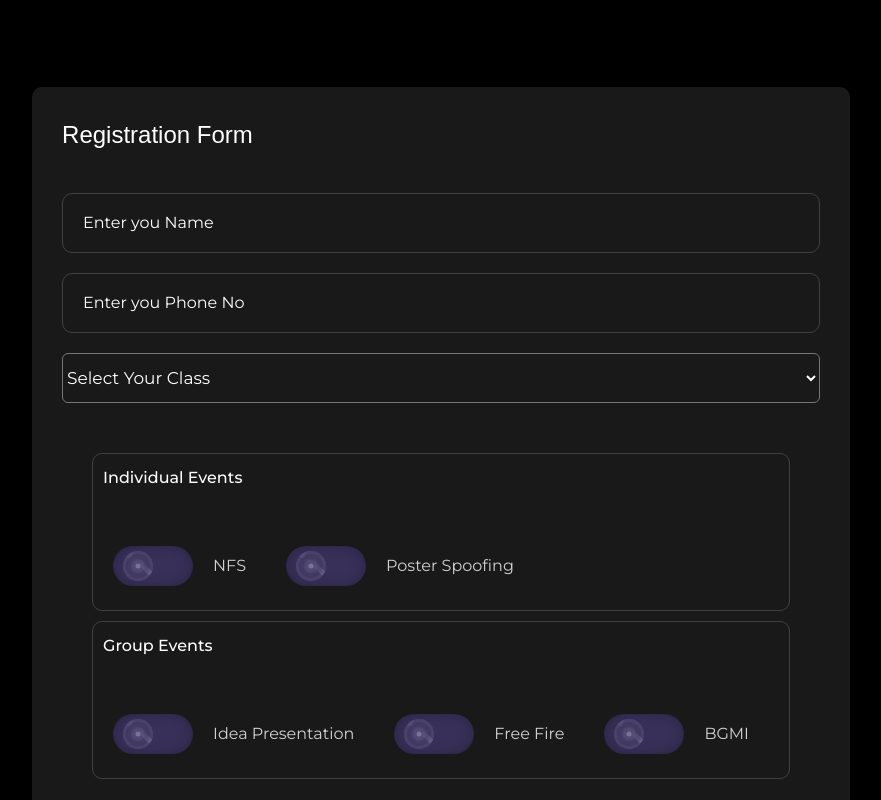
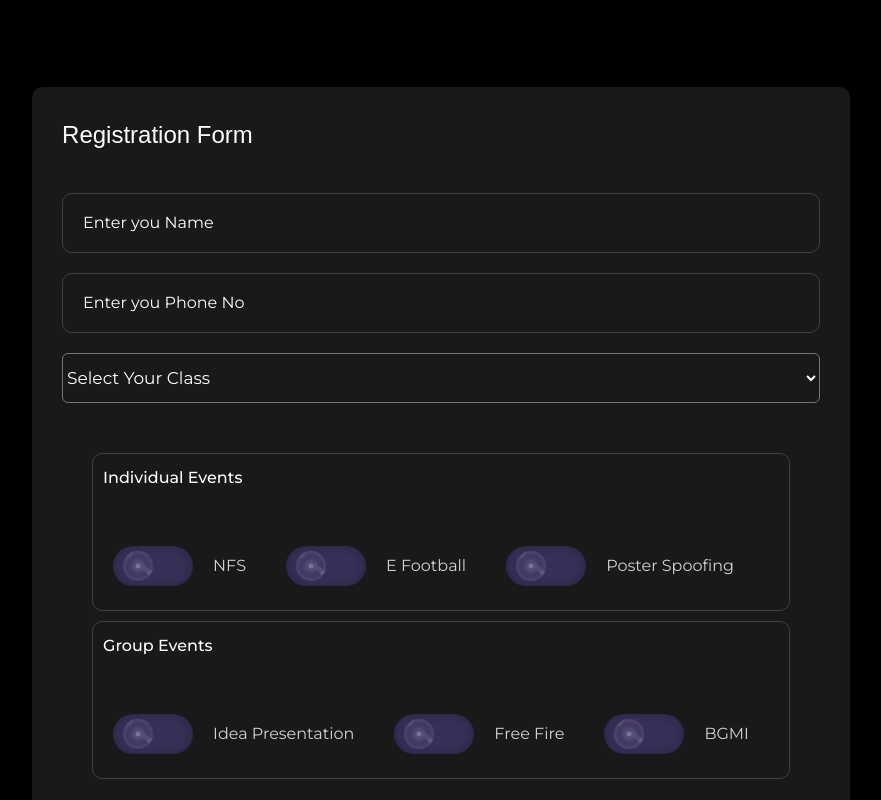
Before and after one commit to ArdenDiago/Hackthon_24, a React (Vite) app: page / in a window 1280 px wide. Shown: the part 2011-2811 px from the top of the page, without its empty margins (199-1080 px from the left). Built offline with nearby package versions, Linux system fonts and the light colour scheme; a web font is replaced by a local one.

Commit message:
added E_Football

```diff
--- a/src/Components/Form/Form.jsx
+++ b/src/Components/Form/Form.jsx
@@ -21,6 +21,7 @@ export default function Form() {
   const [Class_Dept, setDepartment] = useState(0);
   const [Poster_Spoofing, setPosterSpoofing] = useState(false);
   const [NFS, setNFS] = useState(false);
+  const [EFootball, setEFootball] = useState(false);
   const [Idea_Presentation, setIdeaPresentation] = useState(false);
   const [Free_Fire, setFreeFire] = useState(false);
   const [BGMI, setBGMI] = useState(false);
@@ -61,7 +62,10 @@ export default function Form() {
     const eventName = e.target.value;
     if (eventName === "NFS") {
       setNFS(!NFS);
-    } else if (eventName === "PosterSpoofing") {
+    } else if (eventName == "EFootball") {
+      setEFootball(!EFootball);
+    }
+    else if (eventName === "PosterSpoofing") {
       setPosterSpoofing(!Poster_Spoofing);
     } else if (eventName === "IdeaPresentation") {
       setIdeaPresentation(!Idea_Presentation);
@@ -247,6 +251,7 @@ export default function Form() {
           Free_Fire_Team,
           Idea_Presentation_Team,
           BGMI_Team,
+          E_Football,
         }
       );
       setSubmit(true);
@@ -342,6 +347,34 @@ export default function Form() {
                           </label>
                         </div>
                         <div className="form-row">NFS</div>
+                      </div>
+                      {/* E Football */}
+                      <div className="form-row">
+                        <div className={myCss.switch}>
+                          <input
+                            type="checkbox"
+                            id="NFS"
+                            value="EFootball"
+                            onChange={(e) => setValues(e)}
+                          ></input>
+                          <label htmlFor="toggle">
+                            <i className={myCss.bulb}>
+                              <span className={myCss.bulbCenter}></span>
+                              <span className={myCss.filament1}></span>
+                              <span className={myCss.filament2}></span>
+                              <span className={myCss.reflections}>
+                                <span></span>
+                              </span>
+                              <span className={myCss.sparks}>
+                                <i className={myCss.spark1}></i>
+                                <i className={myCss.spark2}></i>
+                                <i className={myCss.spark3}></i>
+                                <i className={myCss.spark4}></i>
+                              </span>
+                            </i>
+                          </label>
+                        </div>
+                        <div className="form-row">E Football</div>
                       </div>
                       {/* Poster Spoofing */}
                       <div className="form-row">
--- a/src/Data/GeneralData.js
+++ b/src/Data/GeneralData.js
@@ -76,6 +76,7 @@ import bgHackthon from "../assets/img/PhoneMedia/Hackthon.jpeg";
 import bgNFS from "../assets/img/PhoneMedia/NFS.jpeg";
 import bgFreeFire from "../assets/img/PhoneMedia/FreeFire.jpeg";
 import bgBGMI from "../assets/img/PhoneMedia/BGMI.jpeg";
+import EFootball from "../assets/img/PhoneMedia/EFootball.jpg";
 
 export const sliderInfo = [
   {
@@ -117,6 +118,16 @@ export const sliderInfo = [
     overlayer: "back_color",
     text: "Enter the battlegrounds in our BGMI tournament at the Intra-Collegiate Techno Fest! Strategize, survive, and dominate to emerge as the last one standing in this epic gaming battle!",
   },
+  {
+    key: 6,
+    parentCSS: "swiper-slide myMargin",
+    backGround: EFootball,
+    detailsLink: "#0",
+    formLink: "#0",
+    eventName: "E Football",
+    overlayer: "back_color",
+    text: 'Showcase your virtual soccer skills in our E Football tournament at the Intra-Collegiate Techno Fest! Score goals, make plays, and compete to be crowned the champion of the digital pitch!'
+  }
 ];
 
 import o1 from "../assets/img/team/01.jpg";
@@ -172,6 +183,7 @@ import event2 from "../assets/img/EventsImges/PosterSpoofing.jpeg";
 import event3 from "../assets/img/EventsImges/NFS.jpeg";
 import event5 from "../assets/img/EventsImges/BGMI.jpeg";
 import event4 from "../assets/img/EventsImges/FreeFire.jpeg";
+import event6 from "../assets/img/EventsImges/E_Football.jpeg";
 const date = '19/04/2024'
 export const eventDataList = [
   {
@@ -198,9 +210,16 @@ export const eventDataList = [
     time: "1:30 PM",
     date: date
   },
-
   {
     key: 4,
+    image: event6,
+    eventName: "E Football",
+    typeOfEvent: "Lab 1",
+    time: "1:30 PM",
+    date: date
+  },
+  {
+    key: 5,
     image: event5,
     eventName: "BGMI",
     typeOfEvent: "Class Room: 107",
@@ -208,13 +227,14 @@ export const eventDataList = [
     date: date
   },
   {
-    key: 5,
+    key: 6,
     image: event4,
     eventName: "Free fire",
     typeOfEvent: "Class Room: 106",
     time: "2:00 PM",
     date: date
   },
+
 ];
 
 export const singleEvents = [
```
Also changed, not shown: src/assets/img/EventsImges/E_Football.jpeg (added), src/assets/img/PhoneMedia/EFootball.jpg (added).
